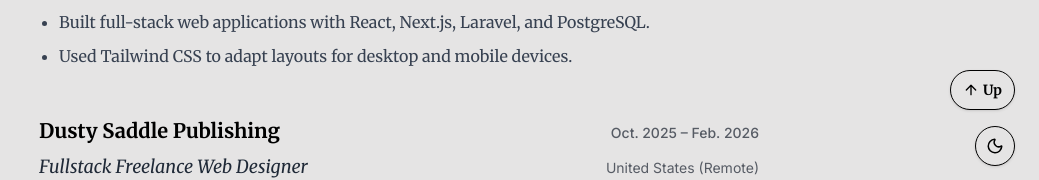
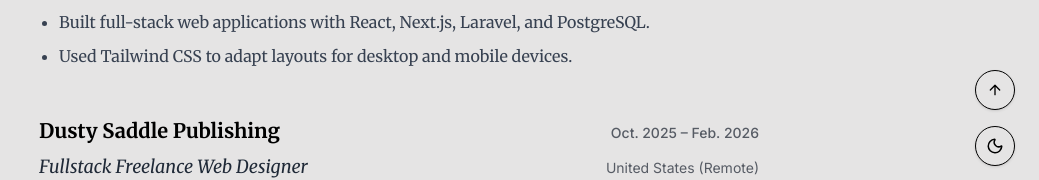
Before and after one commit to agustinelumandong/cshan.dev, a React (Vite) app: page / in a window 1280 px wide. Shown: the part 610-790 px from the top of the page, without its empty margins (241-1280 px from the left). Built offline with nearby package versions, Linux system fonts and the light colour scheme.

Commit message:
style: make back-to-top control arrow only

```diff
--- a/src/App.tsx
+++ b/src/App.tsx
@@ -36,9 +36,9 @@
       <a
         href="#main-content"
         aria-label="Back to top"
-        className="fixed bottom-16 right-4 sm:bottom-20 sm:right-6 z-50 inline-flex h-10 items-center justify-center gap-1 rounded-full border border-[var(--border-strong)] bg-[var(--bg)] px-3 text-sm font-bold text-[var(--text)] shadow-sm transition-colors hover:bg-[var(--surface-muted)] no-print"
+        className="fixed bottom-16 right-4 sm:bottom-20 sm:right-6 z-50 inline-flex size-10 items-center justify-center rounded-full border border-[var(--border-strong)] bg-[var(--bg)] text-[var(--text)] shadow-sm transition-colors hover:bg-[var(--surface-muted)] no-print"
       >
-        <ArrowUp size={16} aria-hidden="true" /> Up
+        <ArrowUp size={16} aria-hidden="true" />
       </a>
       <ThemeToggle
         theme={theme}
```
